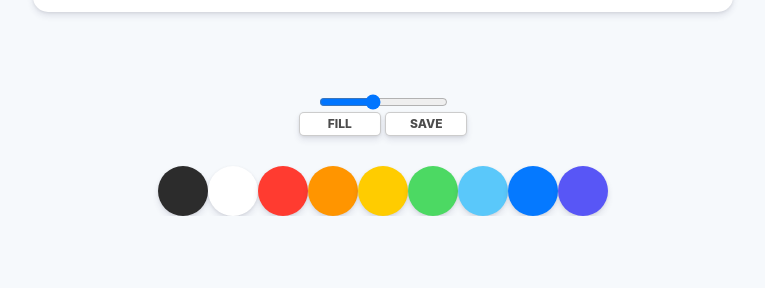
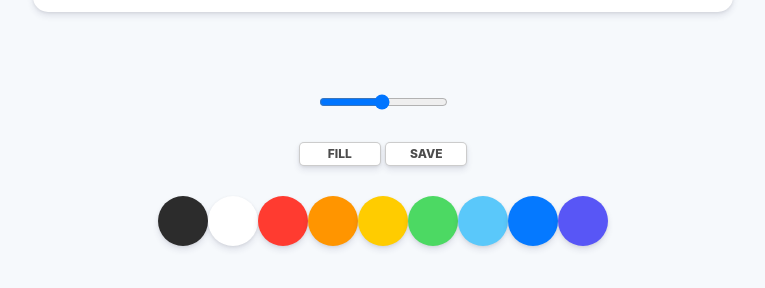
Before and after one commit to Seo-mihyeon/PaintJs, a website built with Parcel: page index.html in a window 1280 px wide. Shown: the part 738-1026 px from the top of the page, without its empty margins (257-1022 px from the left). Before the commit the page ends 954 px from the top, so only its background shows below. Built offline with nearby package versions, Linux system fonts and the light colour scheme.

Commit message:
인터페이스 완성

```diff
--- a/index.html
+++ b/index.html
@@ -15,9 +15,9 @@
           type="range"
           id="jsRange"
           min="0.1"
-          max="5.0"
+          max="5"
           value="2.5"
-          steps="0.1"
+          step="0.1"
         />
       </div>
       <div class="controls__btns">
--- a/styles.css
+++ b/styles.css
@@ -8,6 +8,7 @@ body {
   flex-direction: column;
   align-items: center;
   padding-top: 50px;
+  padding: 50px 0px;
 }
 
 .canvas {
@@ -61,4 +62,5 @@ body {
 }
 
 .controls .controls__range {
+  margin-bottom: 30px;
 }
```
